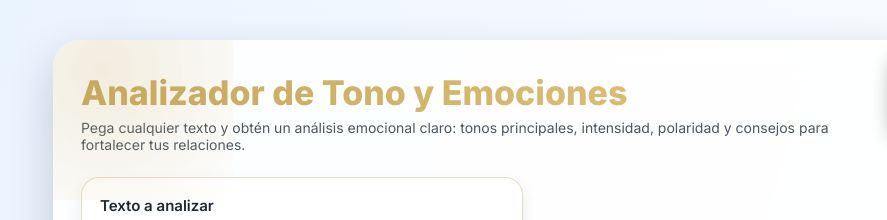
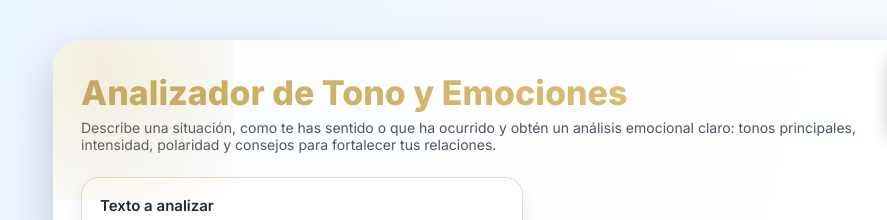
Before and after one commit to ScoRpioSlaSh/TEXT_ANALYZER, a website: page public/index.html in a window 1280 px wide. Shown: the top 220 px of the page, 107-994 px from the left. Drawn offline with Linux system fonts and the light colour scheme.

Commit message:
index.html

```diff
--- a/public/index.html
+++ b/public/index.html
@@ -338,7 +338,7 @@
     <div class="header">
       <h1 class="title">Analizador de Tono y Emociones</h1>
       <p class="subtitle">
-        Pega cualquier texto y obtén un análisis emocional claro: tonos principales,
+        Describe una situación, como te has sentido o que ha ocurrido y obtén un análisis emocional claro: tonos principales,
         intensidad, polaridad y consejos para fortalecer tus relaciones.
       </p>
     </div>
```
